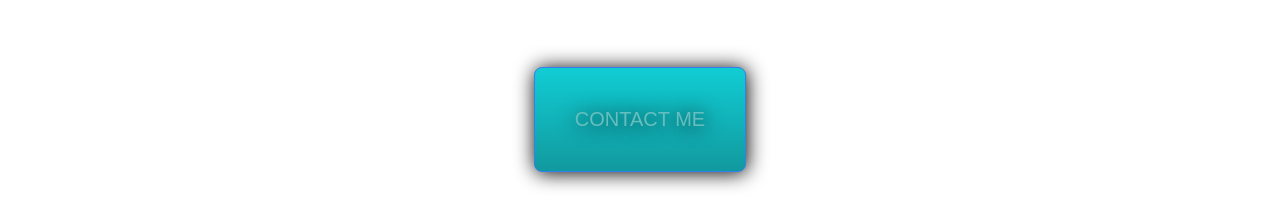
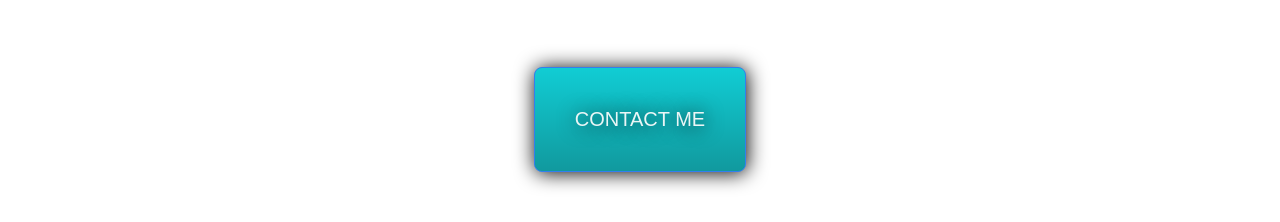
Before and after one commit to sajan84/CV2, a plain HTML site: page index.html in a window 1280 px wide. Shown: the part 2923-3145 px from the top of the page. Drawn offline with Linux system fonts and the light colour scheme.

Commit message:
Update style.css

```diff
--- a/style.css
+++ b/style.css
@@ -125,7 +125,8 @@ hr{
    -webkit-border-radius: 8px;
    -moz-border-radius: 8px;
    border-radius: 8px;
-   color: #66BFBF;
+/*    color: #66BFBF; */
+   color: #EAF6F6;
    font-family: Arial;
    font-size: 20px;
    font-weight: 100;
```
